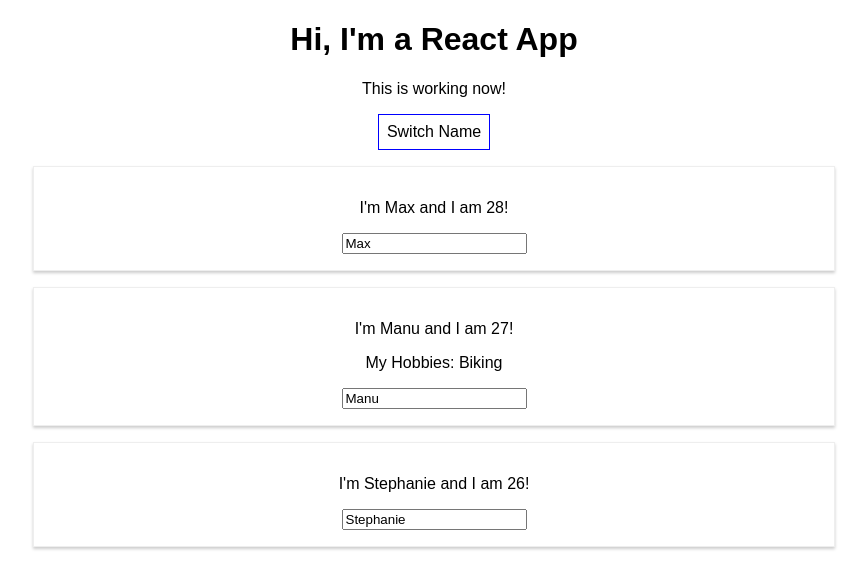
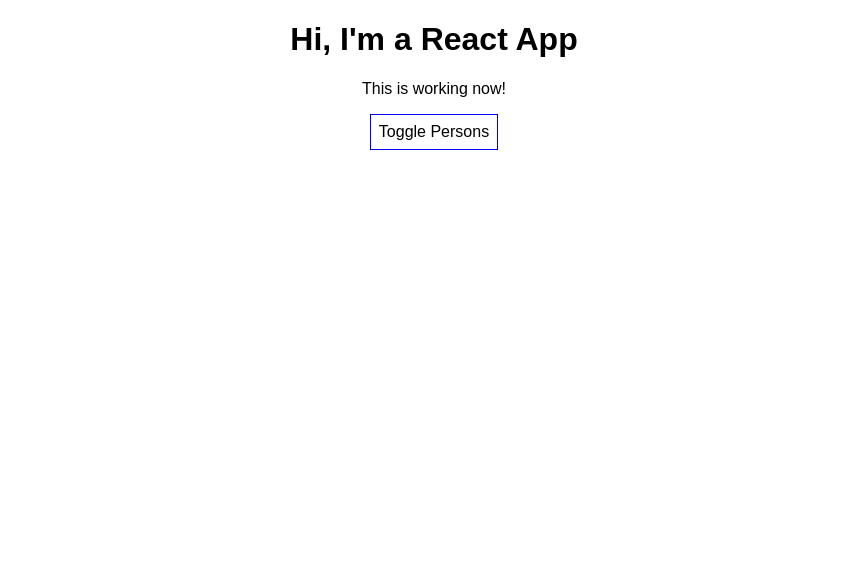
Before and after one commit to aeo03/react-complete-guide-2, a React (Create React App) app: page / in a window 1280 px wide. Shown: the top 588 px of the page, without its empty margins (206-1073 px from the left). Built offline with nearby package versions, Linux system fonts and the light colour scheme.

Commit message:
Added a toggle button for show persons

```diff
--- a/src/App.js
+++ b/src/App.js
@@ -8,7 +8,8 @@
       {name: "Max", age: 28},
       {name: "Manu", age: 27},
       {name: "Stephanie", age: 26}
-    ]
+    ],
+    showPersons: false
   }
 
   switchNameHandler = (newName) => {
@@ -32,6 +33,11 @@
     })
   }
 
+  togglePersonsHandler = () => {
+    let doesShow = this.state.showPersons;
+    this.setState({showPersons: !doesShow});
+  }
+
   render() {
     const style = {
       backgroundColor: 'white',
@@ -47,7 +53,9 @@
         <p>This is working now!</p>
         <button
           style={style}
-          onClick={this.switchNameHandler.bind(this, 'Maximilian')} >Switch Name</button>
+          onClick={this.togglePersonsHandler} >Toggle Persons</button>
+        { this.state.showPersons === true ?
+          <div>
             <Person
               name={this.state.persons[0].name}
               age={this.state.persons[0].age}/>
@@ -59,6 +67,8 @@
             <Person
               name={this.state.persons[2].name}
               age={this.state.persons[2].age}/>
+          </div> : null
+        }
       </div>
     );
   }
```
Lines whose indentation alone changed are shown as unchanged.
